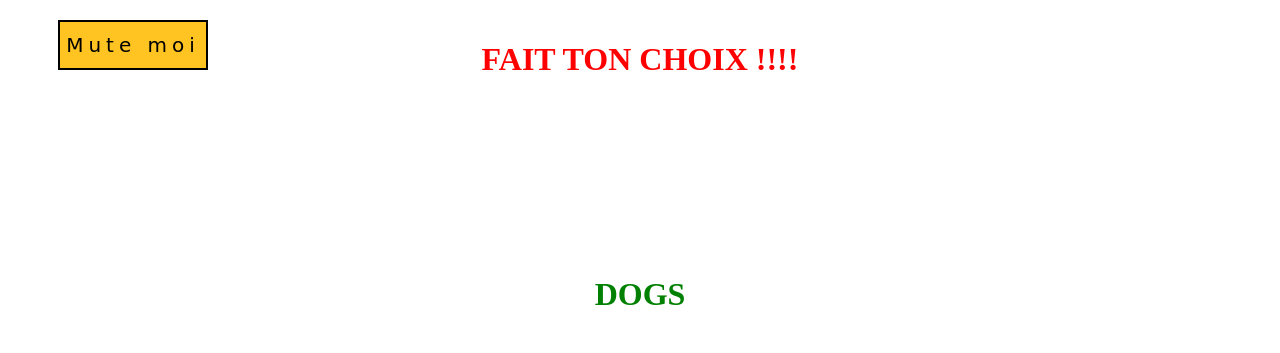
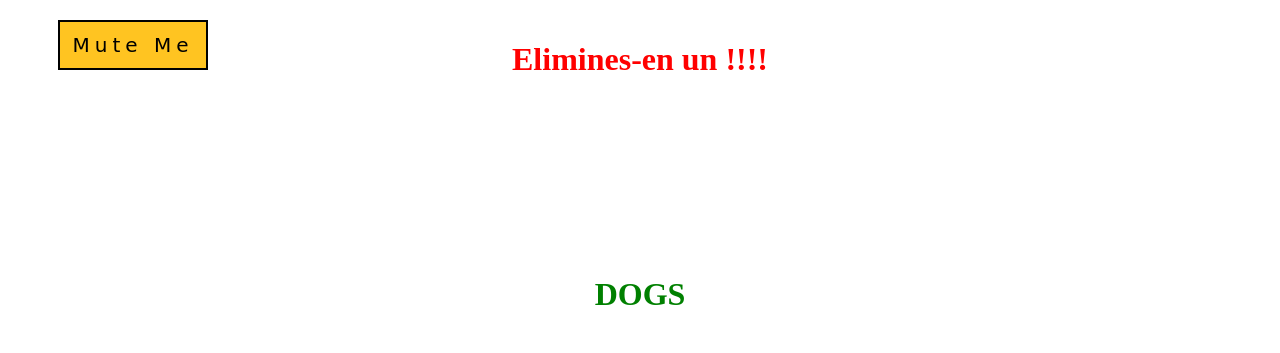
Before and after one commit to dodofr/catvsDogs, a website: page index.html in a window 1280 px wide. Shown: the top 353 px of the page. Drawn offline with nearby package versions, Linux system fonts and the light colour scheme; no server answers.

Commit message:
correction titre

```diff
--- a/index.html
+++ b/index.html
@@ -9,8 +9,8 @@
 </head>
 <body>
         <div class="grid">
-            <button id="muter">Mute moi</button>
-        <h1>FAIT TON CHOIX !!!! </h1>
+            <button id="muter">Mute Me</button>
+        <h1>Elimines-en un !!!! </h1>
         <div class="dogDiv">
         <h2 id="dogNomGauche"></h2>
         <img id="dogImgGauche">
```
